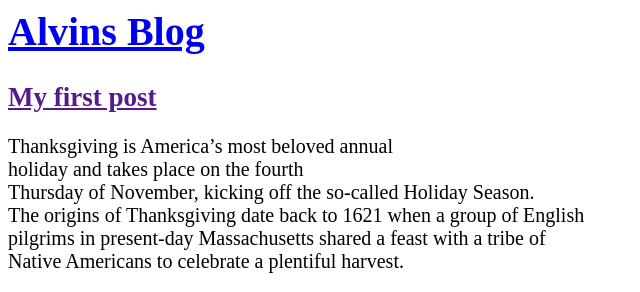
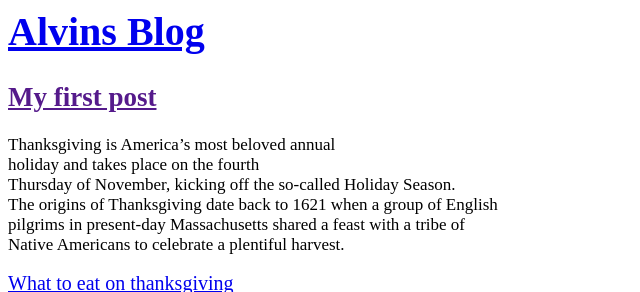
Before and after one commit to Alvin314/my-first-blog, a Python web app: template blog/templates/blog/post_list.html in a window 1280 px wide. Shown: the top 292 px of the page, without its empty margins (0-640 px from the left). Run offline with Jinja, Linux system fonts and the light colour scheme; the template is opened without the code that fills it, so the values that code supplies are empty.

Commit message:
New pictures wt.

```diff
--- a/blog/templates/blog/post_list.html
+++ b/blog/templates/blog/post_list.html
@@ -10,20 +10,23 @@
           <div>
 
          <h2 style="font-size: 27px"><a href="">My first post</a></h2>
-         <p style="font-size: 20px">Thanksgiving is America’s most beloved annual<br> holiday and takes place on the fourth <br>Thursday of November, kicking off the so-called Holiday Season.<br>
+         <p style="font-size: 17px">Thanksgiving is America’s most beloved annual<br> holiday and takes place on the fourth <br>Thursday of November, kicking off the so-called Holiday Season.<br>
 
 The origins of Thanksgiving date back to 1621 when a group of English<br> pilgrims in present-day Massachusetts shared a feast with a tribe of <br>Native Americans to celebrate a plentiful harvest.</p>
-         <a style="font-size: 25px" href="https://www.fluentu.com/blog/english/thanksgiving-list-of-foods/">What to eat on thanksgiving</a>
+         <a style="font-size: 20px" href="https://www.fluentu.com/blog/english/thanksgiving-list-of-foods/">What to eat on thanksgiving</a><br>
+         <img width="500px"src="http://assets.kraftfoods.com/recipe_images/opendeploy/56831-d87e8cba305f83b0d7497069ba60c21f3c89a40f_642x428.jpg">
+
      </div>
 
      <div>
          <h2><a href="">My second post</a></h2>
-         <p>Here down below you can click to find out about things to do on New Year's Eve"</p>
-        <a href="https://www.visitlondon.com/things-to-do/whats-on/new-years-eve/things-to-do-on-new-years-eve-in-london">What to do on New Year's eve</a>
+         <ph style="font-size: 17px">New Year’s Eve is a day of mixed feelings for many people.<br> On one hand, it is a time to celebrate the end of the year gone by and<br> welcome what is in store in the New Year. On the other hand, some people<br> experience a sense of nostalgia as they reflect on the events that took place in their lives in the past 12 months. Many people start thinking about New Year’s <br>resolutions at this time of the year.
+Some people celebrate New Year’s Eve by attending midnight church services, while others gather around in <br>public venues such as Times Square in New York City, or Trafalgar Square in London to count down for the closing seconds of the old year. <br>Many people hold parties to farewell the finishing year and to celebrate the New Year. The size of festive events for <br>New Year’s Eve can vary in size and theme. Some people attend formal masquerade balls while others have costume parties.<br> Some people have small parties or gatherings at their homes. Many New Year’s Eve celebrations are highlighted by firework displays.</p>
+        <a style="font-size: 20px" href="https://www.visitlondon.com/things-to-do/whats-on/new-years-eve/things-to-do-on-new-years-eve-in-london">What to do on New Year's eve</a>
      </div>
  </body>
 </html>
 
-    <img width="1000px"src="http://bigstarlake.com/wp-content/uploads/2017/04/bsl-2016.jpg">
-      <p style="font-size: 20px">published: 30.05.2018, 09:42</p>
+    <img width="500px"src="http://www.thenewforestinn.co.uk/wp-content/uploads/2017/10/newyearseve.jpg">
+      <p style="font-size: 20px">published: 29.05.2018, 14:23. Last update: 30.05.2018, 11:20 by /admin Alvin Hornliden</p>
 </html>
```
